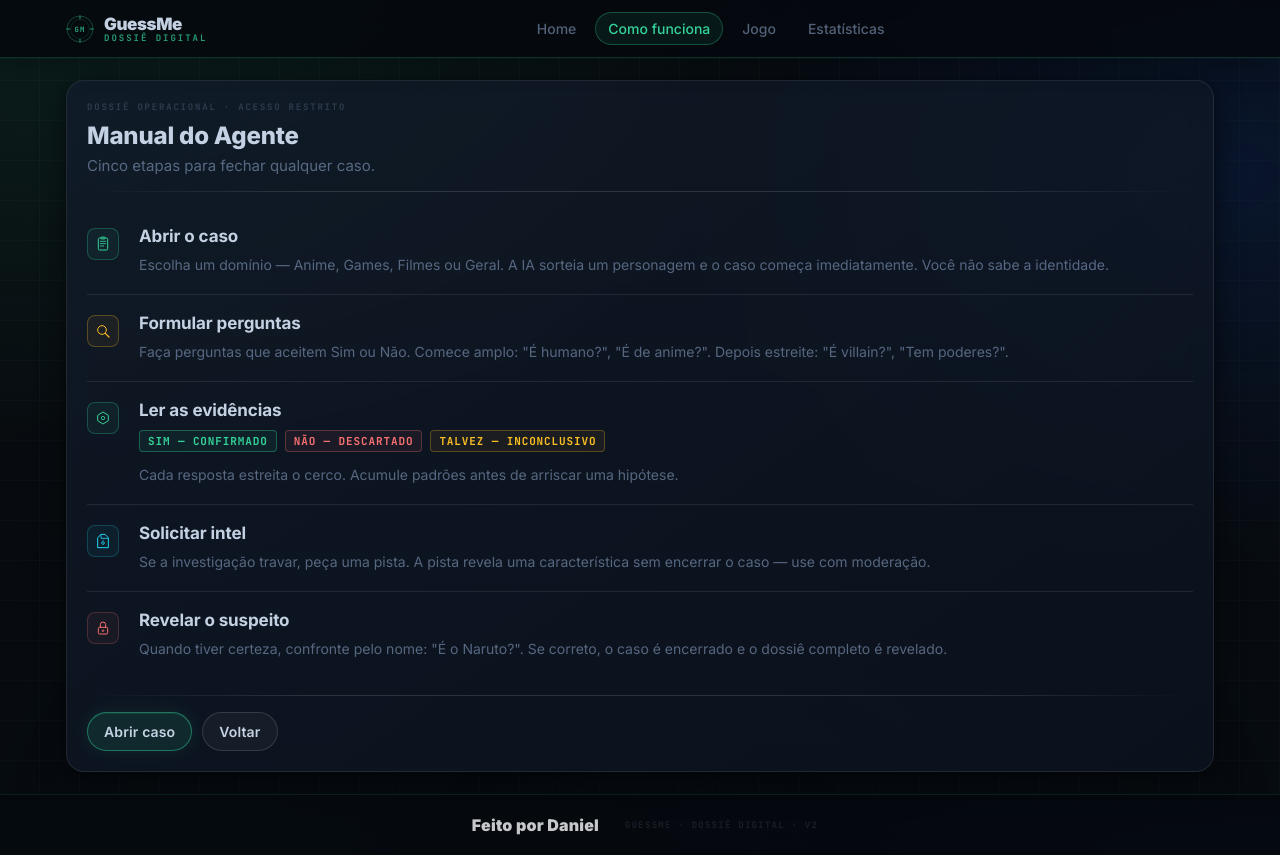
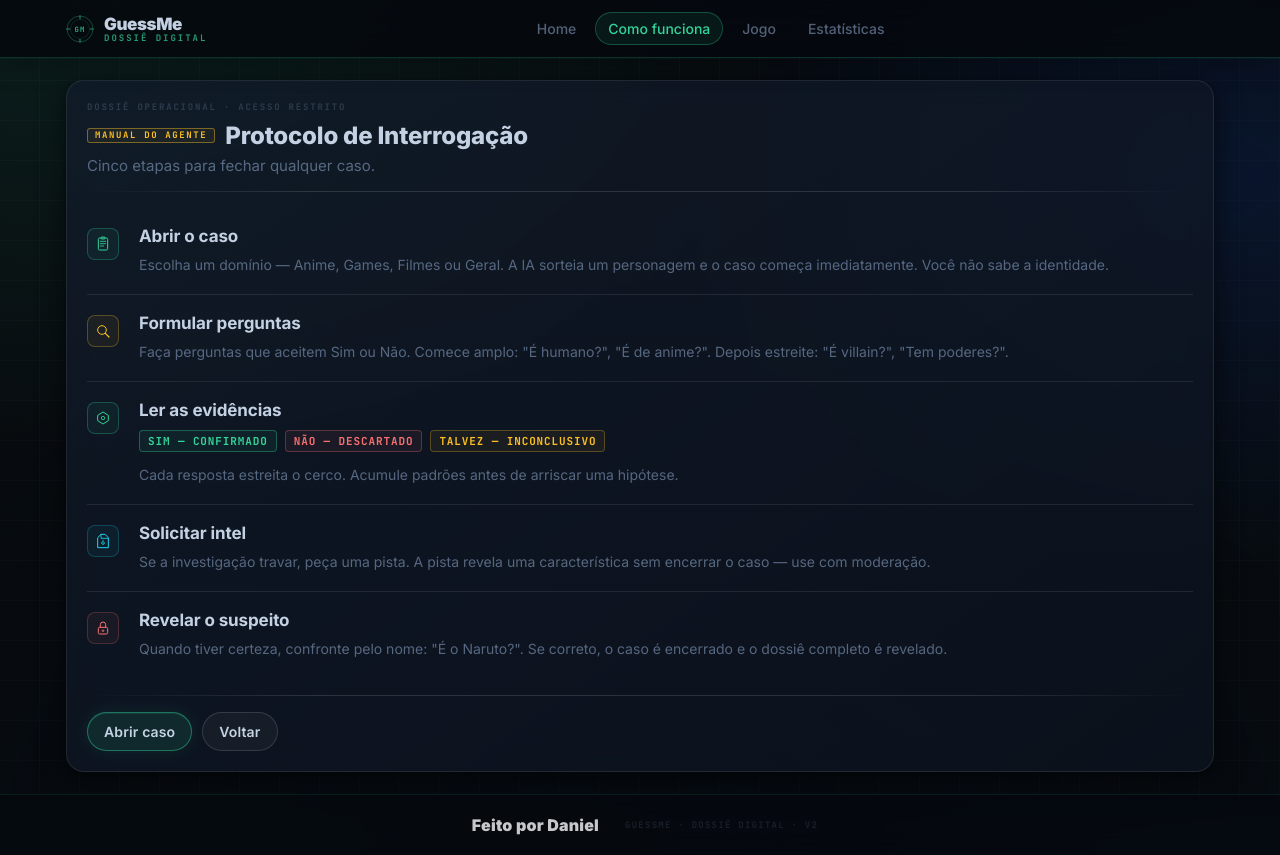
Before and after one commit to Daniel-Macedo-dev/GuessMe, a React (Vite) app in the folder guessme/: page /how-it-works in a window 1280 px wide. Built offline with nearby package versions, Linux system fonts and the light colour scheme; no server answers.

Commit message:
feat(ui): align how-it-works protocol header with dossier stamp system

```diff
--- a/guessme/src/pages/HowItWorks.tsx
+++ b/guessme/src/pages/HowItWorks.tsx
@@ -12,7 +12,10 @@ export default function HowItWorks() {
         <section className="panel pagePanel">
           <div className="protocolHeader">
             <span className="protocolClassLabel">DOSSIÊ OPERACIONAL · ACESSO RESTRITO</span>
-            <h2 className="h2">Manual do Agente</h2>
+            <div className="protocolHeaderTitle">
+              <span className="caseStamp caseStamp--classified caseStamp--sm">Manual do Agente</span>
+              <h2 className="h2">Protocolo de Interrogação</h2>
+            </div>
             <p className="muted pageLead">Cinco etapas para fechar qualquer caso.</p>
           </div>
 
--- a/guessme/src/styles/index.css
+++ b/guessme/src/styles/index.css
@@ -2318,6 +2318,13 @@ a:focus-visible{
 /* ── HowItWorks: protocol header ── */
 .protocolHeader{
   margin-bottom: 6px;
+}
+.protocolHeaderTitle{
+  display: flex;
+  align-items: center;
+  gap: 10px;
+  flex-wrap: wrap;
+  margin: 8px 0 4px;
 }
 .protocolClassLabel{
   display: block;
```
